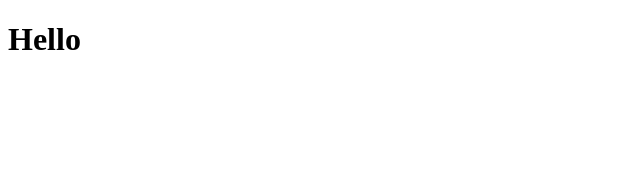
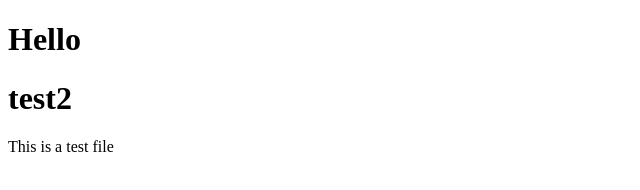
Before and after one commit to Sabah794/techCampus-one, a plain HTML site: page index.html in a window 1280 px wide. Shown: the whole page, without its empty margins (0-640 px from the left). Drawn offline with Linux system fonts and the light colour scheme.

Commit message:
add a new line

```diff
--- a/index.html
+++ b/index.html
@@ -5,5 +5,7 @@
 </head>
 <body>
 <h1>Hello</h1>
+<h1>test2</h1>
+<p>This is a test file</p>
 </body>
 </html>
```
